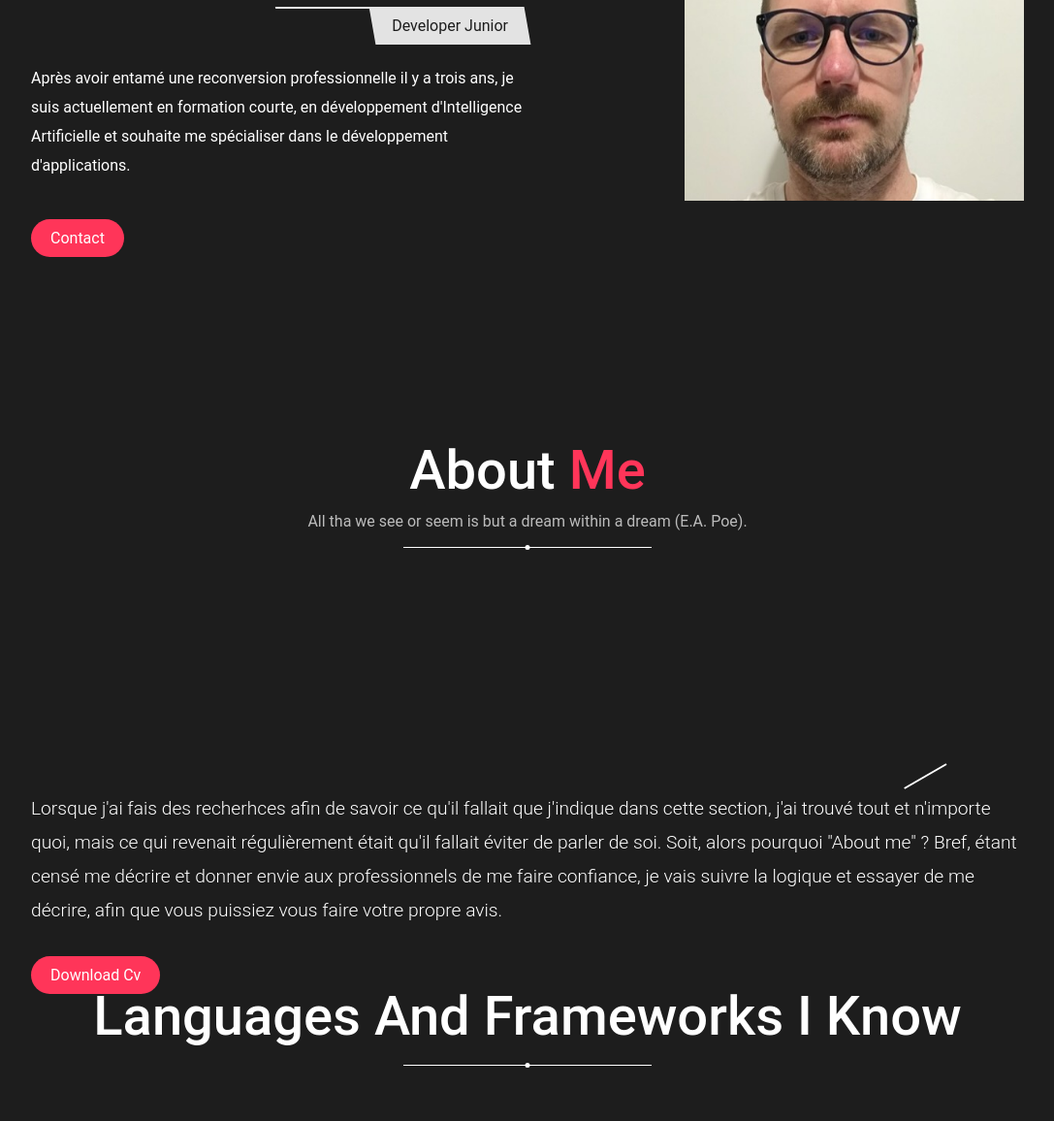
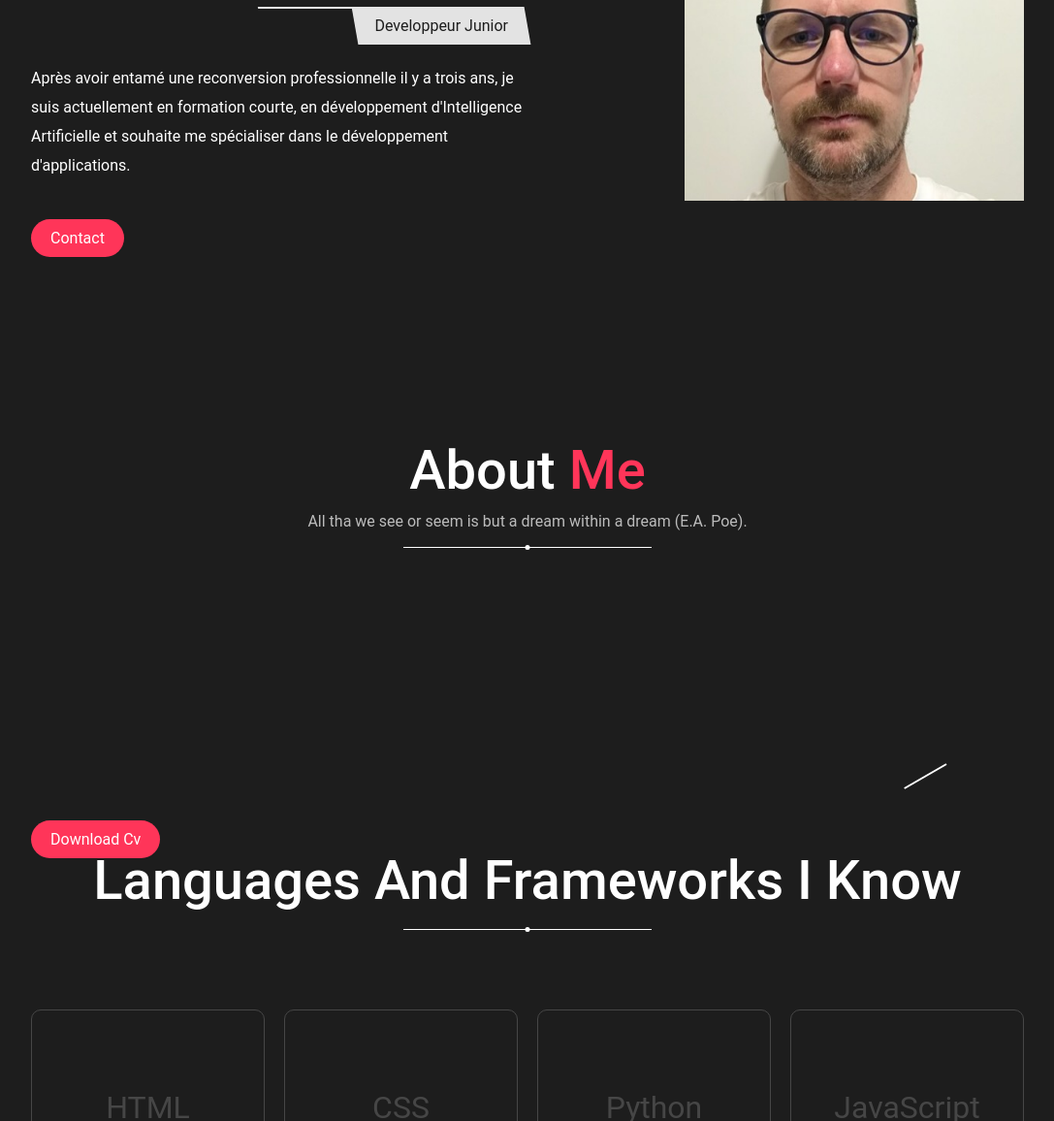
Before and after one commit to willy2483/willy2483.github.io, a plain HTML site: page index.html in a window 1280 px wide. Shown: the part 398-1554 px from the top of the page at 97% size, without its empty margins (96-1183 px from the left). Drawn offline with Linux system fonts and the light colour scheme; a script that the page names is missing.

Commit message:
update fichier index

```diff
--- a/index.html
+++ b/index.html
@@ -27,7 +27,7 @@
     <section class="home">
         <div class="hero-content">
             <h1 class="hero-heading"><span class="highlight">Hi, </span>i am William</h1>
-            <p class="profession">Developer Junior</p>
+            <p class="profession">Developpeur Junior</p>
             <p class="info">Après avoir entamé une reconversion professionnelle il y a trois ans, je suis actuellement en
                 formation courte, en développement d'Intelligence Artificielle et souhaite me spécialiser dans le développement
                 d'applications.</p>
@@ -47,11 +47,7 @@
             <img src="" class="about-image" alt="">
         </div>
         <div class="right-col">
-            <p class="about-para">Lorsque j'ai fais des recherhces afin de savoir ce qu'il fallait que j'indique dans cette section,
-                                  j'ai trouvé tout et n'importe quoi, mais ce qui revenait régulièrement était qu'il fallait éviter
-                                  de parler de soi. Soit, alors pourquoi "About me" ? Bref, étant censé me décrire et donner envie
-                                  aux professionnels de me faire confiance, je vais suivre la logique et essayer de me décrire,
-                                  afin que vous puissiez vous faire votre propre avis.</p>
+            <p class="about-para"></p>
 
             <a href="images/cv_developpeur.pdf" class="btn">download cv</a>
         </div>
```
